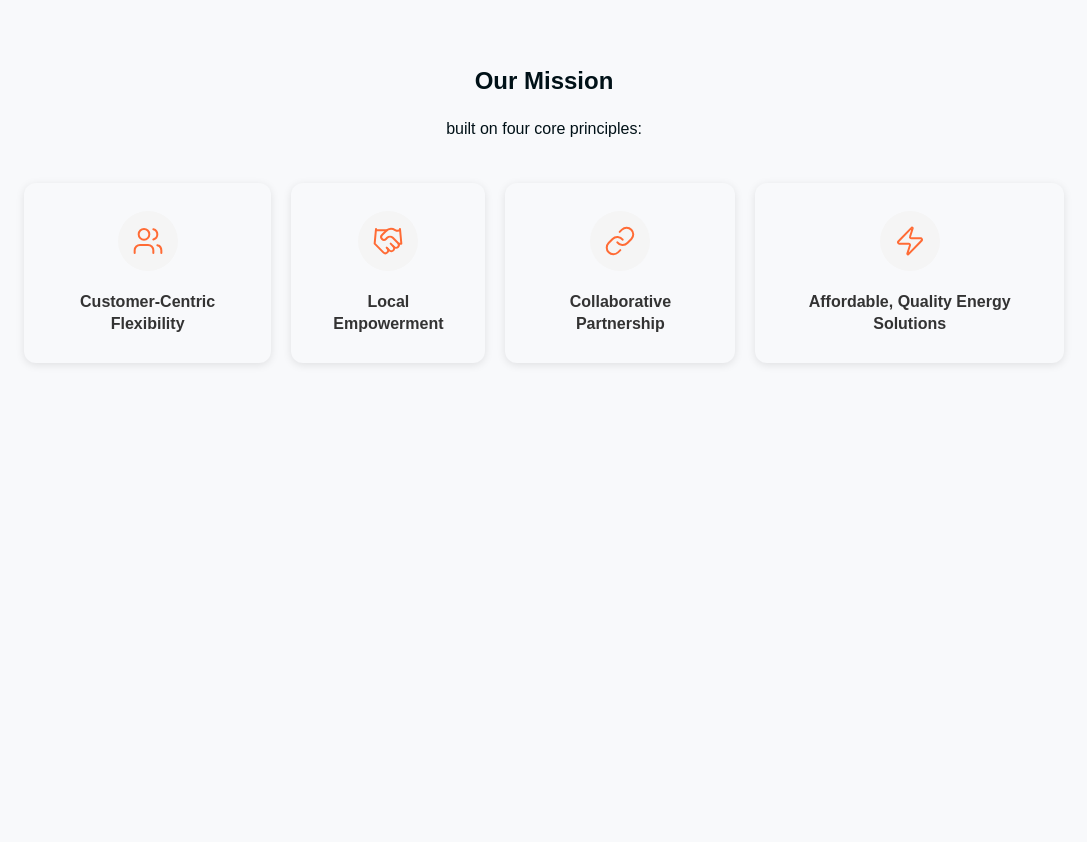
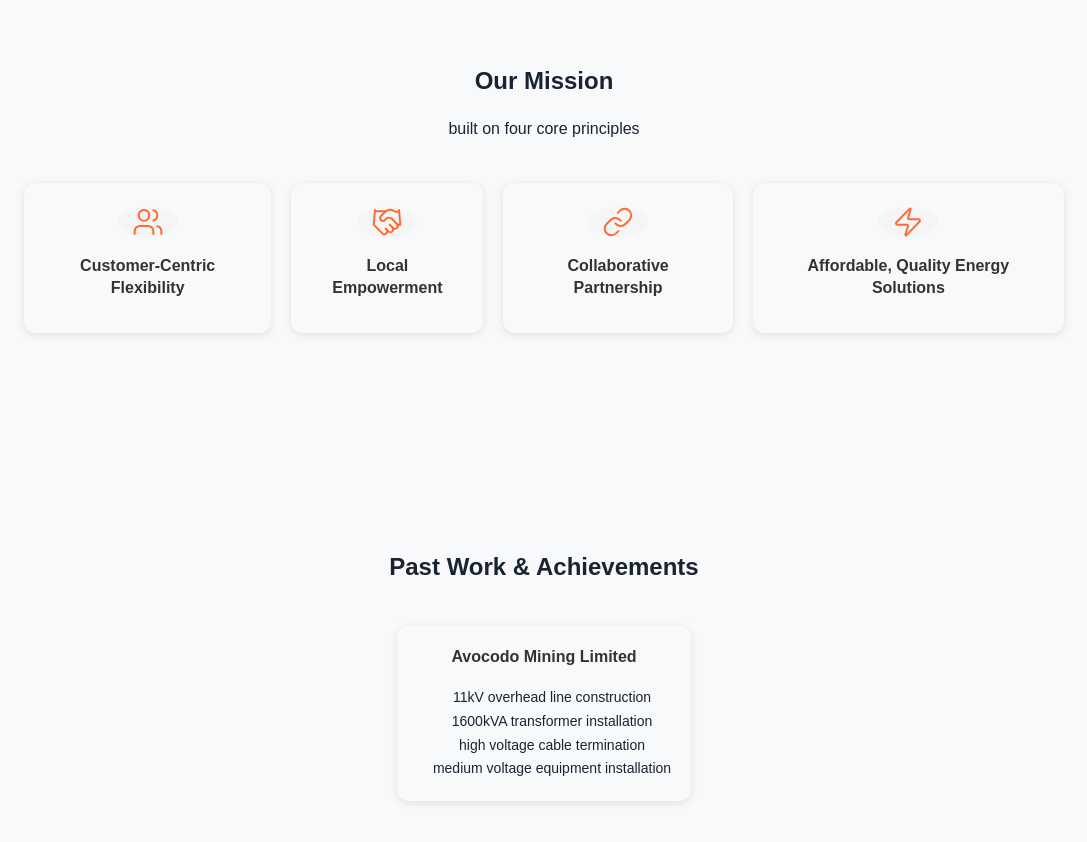
Before and after one commit to nkowanitemwani/makaenergiesdotcom, a Next.js app: page / in a window 1280 px wide. Shown: the part 860-1702 px from the top of the page, without its empty margins (96-1183 px from the left). Before the commit the page ends 1343 px from the top, so only its background shows below. Built offline with nearby package versions, Linux system fonts and the light colour scheme.

Commit message:
add work cards

```diff
--- a/src/app/components/button/button.module.css
+++ b/src/app/components/button/button.module.css
@@ -1,5 +1,5 @@
 .hplcCta {
-  background: #ff8c42;
+  background: #ff6b35;
   color: #f8f9fb;
   padding: 5px 5px;
   border-radius: 5px;
--- a/src/app/components/infocard/infocard.module.css
+++ b/src/app/components/infocard/infocard.module.css
@@ -1,17 +1,17 @@
 .card{
   background: #f8f9fb;
   border-radius: 12px;
-  padding: 24px;
+  padding: 20px;
   box-shadow: 0 2px 8px rgba(0, 0, 0, 0.1);
   text-align: center;
   transition: all 0.3s ease;
   cursor: pointer;
-  min-height: 180px;
+  min-height: 150px;
   display: flex;
   flex-direction: column;
   align-items: center;
   justify-content: center;
-  gap: 12px;
+  gap: 10px;
 }
 
 
@@ -22,7 +22,7 @@
 
 .iconWrapper {
   width: 60px;
-  height: 60px;
+  height: 30px;
   display: flex;
   align-items: center;
   justify-content: center;
@@ -42,3 +42,22 @@
   margin: 0;
   line-height: 1.4;
 }
+
+.subTitle {
+  font-size: 14px;
+  color: #1a2332;
+  margin: 0;
+  line-height: 1.4;
+}
+
+.subTitle ul {
+  list-style: none;
+  padding: 0;
+  margin: 8px 0 0 0;
+}
+
+.subTitle li {
+  padding: 2px 0;
+  position: relative;
+  padding-left: 16px;
+}
--- a/src/app/components/infocard/page.js
+++ b/src/app/components/infocard/page.js
@@ -2,13 +2,16 @@
 import styles from "./infocard.module.css"
 
 
-export default function InfoCard ({icon: Icon, title}){
+export default function InfoCard ({icon: Icon, title, subTitle}){
     return(
         <div className={styles.card}>
-            <div className={styles.iconWrapper}>
-                <Icon className={styles.icon} size={32} strokeWidth={1.5}></Icon>
-            </div>
+              {Icon && (
+                <div className={styles.iconWrapper}>
+                    <Icon className={styles.icon} size={32} strokeWidth={1.5} />
+                </div>
+            )}
             <h3 className={styles.title}>{title}</h3>
+            <div className={styles.subTitle}>{subTitle}</div>
         </div>
     )
 }
--- /dev/null
+++ b/src/app/components/worksgrid/page.js
@@ -0,0 +1,30 @@
+import InfoCard from "../infocard/page";
+import React from "react";
+import styles from "../missiongrid/missiongrid.module.css"
+
+const works = [
+    {
+        title: "Avocodo Mining Limited",
+        subTitle: (<ul>
+            <li>11kV overhead line construction</li>
+            <li>1600kVA transformer installation</li>
+            <li>high voltage cable termination</li>
+            <li>medium voltage equipment installation</li>
+        </ul>)
+    }
+];
+
+
+export default function WorksGrid(){
+     return(
+        <div className={styles.missionGrid}>
+            {works.map((work,index) => (
+                <InfoCard
+                key={index}
+                title={work.title}
+                subTitle={work.subTitle}>
+            </InfoCard>
+            ))}
+        </div>
+     );
+}
--- a/src/app/globals.css
+++ b/src/app/globals.css
@@ -1,6 +1,6 @@
 :root {
   --background: #f8f9fb;
-  --foreground: #001117;
+  --foreground: #1a2332;
 }
 
 /* @media (prefers-color-scheme: dark) {
--- a/src/app/page.js
+++ b/src/app/page.js
@@ -3,6 +3,7 @@ import styles from "./page.module.css";
 import HomeNav from "./components/navbar/page";
 import Button from "./components/button/page";
 import MissionGrid from "./components/missiongrid/page";
+import WorksGrid from "./components/worksgrid/page";
 
 export default function Home() {
   return (
@@ -16,7 +17,7 @@ export default function Home() {
           </div>
           <div className={styles.heroCtas}>
             <Button style={{padding : "0 80px"}}>Get A Quote</Button>
-            <Button>Contact Us</Button>
+            <Button style={{background : "#1e2a3a"}}>Contact Us</Button>
           </div>
           </div>
         </section>
@@ -28,8 +29,12 @@ export default function Home() {
         </section>
         <section className={styles.mission}>
            <h1>Our Mission</h1>
-          <p>built on four core principles:</p>
+          <p>built on four core principles</p>
           <MissionGrid></MissionGrid>
+        </section>
+        <section className={styles.work}>
+           <h1>Past Work & Achievements</h1>
+           <WorksGrid></WorksGrid>
         </section>
 
       </main>
--- a/src/app/page.module.css
+++ b/src/app/page.module.css
@@ -51,7 +51,7 @@
 }
 
 .mission{
-    padding: 100px;
+  padding: 100px;
   display: flex;
   flex-direction: column;
   align-items: center;
@@ -59,3 +59,13 @@
   text-align: center;
   gap: 25px;
 }
+
+.work{
+  padding: 100px;
+  display: flex;
+  flex-direction: column;
+  align-items: center;
+  justify-content: center;
+  gap: 25px;
+
+}
```
